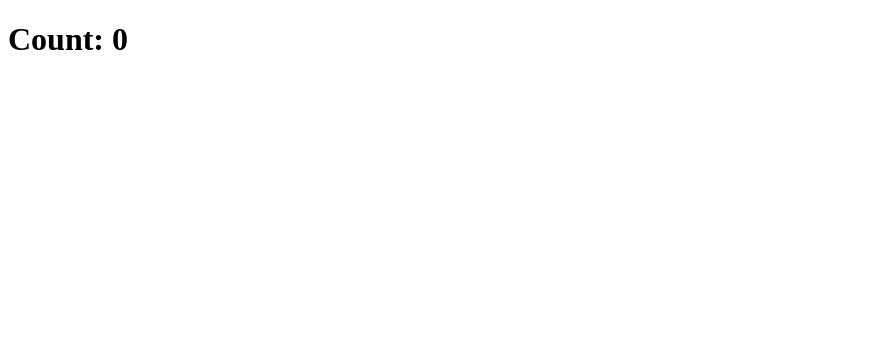
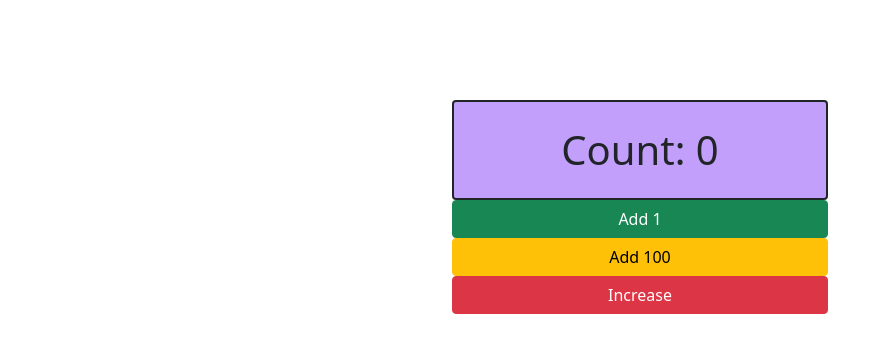
Before and after one commit to mate-academy/react_counter, a React (Create React App) app: page / in a window 1280 px wide. Shown: the top 352 px of the page, without its empty margins (0-882 px from the left). Built offline with nearby package versions, Linux system fonts and the light colour scheme; the HTML template or start-up script is replaced by a standard one.

Commit message:
Homework was done

```diff
--- a/package.json
+++ b/package.json
@@ -6,9 +6,12 @@
   "author": "Mate Academy",
   "license": "GPL-3.0",
   "dependencies": {
+    "bootstrap": "^5.0.2",
+    "classnames": "^2.3.1",
     "node-sass": "^4.14.1",
     "prop-types": "^15.7.2",
     "react": "^16.13.1",
+    "react-bootstrap": "^2.0.0-beta.4",
     "react-dom": "^16.13.1",
     "react-scripts": "3.4.1"
   },
--- a/src/App.js
+++ b/src/App.js
@@ -1,16 +1,11 @@
 import React from 'react';
 import './App.scss';
+import { Counter } from './component/Counter/Counter';
 
-class App extends React.Component {
-  addOne = () => {};
-
-  add100 = () => {};
-
-  increase = () => {};
-
+class App extends React.PureComponent {
   render() {
     return (
-      <h1>Count: 0</h1>
+      <Counter />
     );
   }
 }
--- /dev/null
+++ b/src/component/Button/Button.jsx
@@ -0,0 +1,30 @@
+import React from 'react';
+import PropTypes from 'prop-types';
+import classNames from 'classnames';
+
+import './Button.scss';
+
+export const Button = ({ onClick, text }) => (
+  <button
+    type="button"
+    className={
+      classNames(
+        'container__button',
+        'btn',
+        {
+          'addOne-button btn-success': text === 'Add 1',
+          'add100-button btn-warning': text === 'Add 100',
+          'increase-button btn-danger': text === 'Increase',
+        },
+      )
+    }
+    onClick={onClick}
+  >
+    {text}
+  </button>
+);
+
+Button.propTypes = {
+  onClick: PropTypes.func.isRequired,
+  text: PropTypes.string.isRequired,
+};
--- /dev/null
+++ b/src/component/Button/Button.scss
@@ -0,0 +1,5 @@
+@import "~bootstrap/scss/bootstrap";
+
+.container__button {
+  width: 100%;
+}
--- /dev/null
+++ b/src/component/Counter/Counter.jsx
@@ -0,0 +1,50 @@
+import React from 'react';
+import { Button } from '../Button/Button';
+import './Counter.scss';
+
+export class Counter extends React.Component {
+  state = {
+    count: 0,
+  }
+
+  addOne = () => {
+    this.setState(state => ({
+      count: state.count + 1,
+    }));
+  };
+
+  add100 = () => {
+    this.setState(state => ({
+      count: state.count + 100,
+    }));
+  };
+
+  increase = () => {
+    this.addOne();
+
+    if (this.state.count % 5 === 0) {
+      this.add100();
+    }
+  };
+
+  render() {
+    return (
+      <div className="container">
+        <h1 className="
+          container__title
+          h1
+          border
+          border-2
+          border-dark
+          rounded
+        "
+        >
+          {`Count: ${this.state.count}`}
+        </h1>
+        <Button onClick={this.addOne} text="Add 1" />
+        <Button onClick={this.add100} text="Add 100" />
+        <Button onClick={this.increase} text="Increase" />
+      </div>
+    );
+  }
+}
--- /dev/null
+++ b/src/component/Counter/Counter.scss
@@ -0,0 +1,19 @@
+@import "~bootstrap/scss/bootstrap";
+
+.container {
+  width: 400px;
+  padding-top: 100px;
+  display: flex;
+  flex-direction: column;
+  align-items: center;
+
+  &__title {
+    width: 100%;
+    display: flex;
+    justify-content: center;
+    align-items: center;
+    height: 100px;
+    margin: 0;
+    background-color: $indigo-200;
+  }
+}
```
Also changed, not shown: 1 other file (tests, documents, lock files or other folders).
